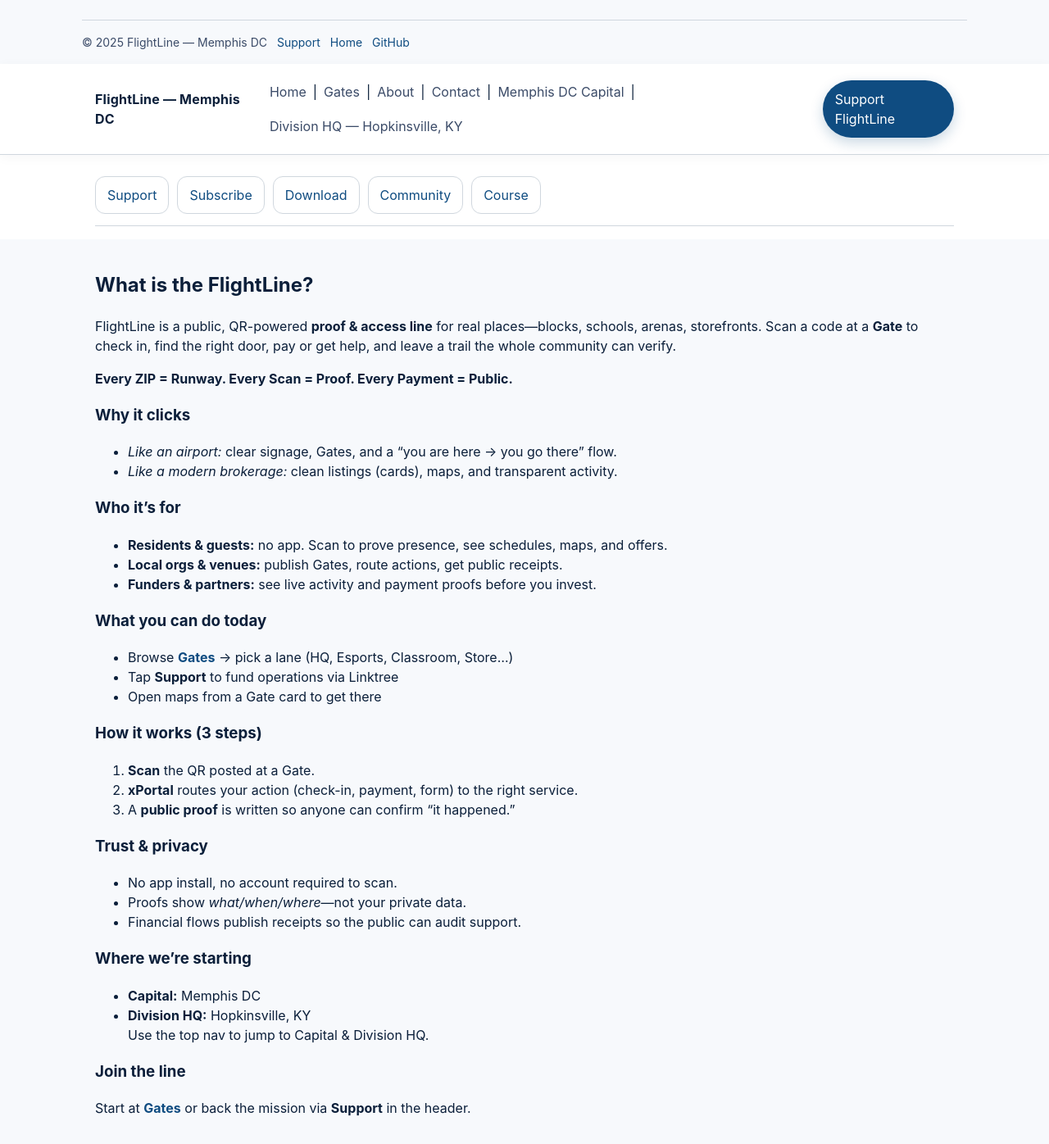
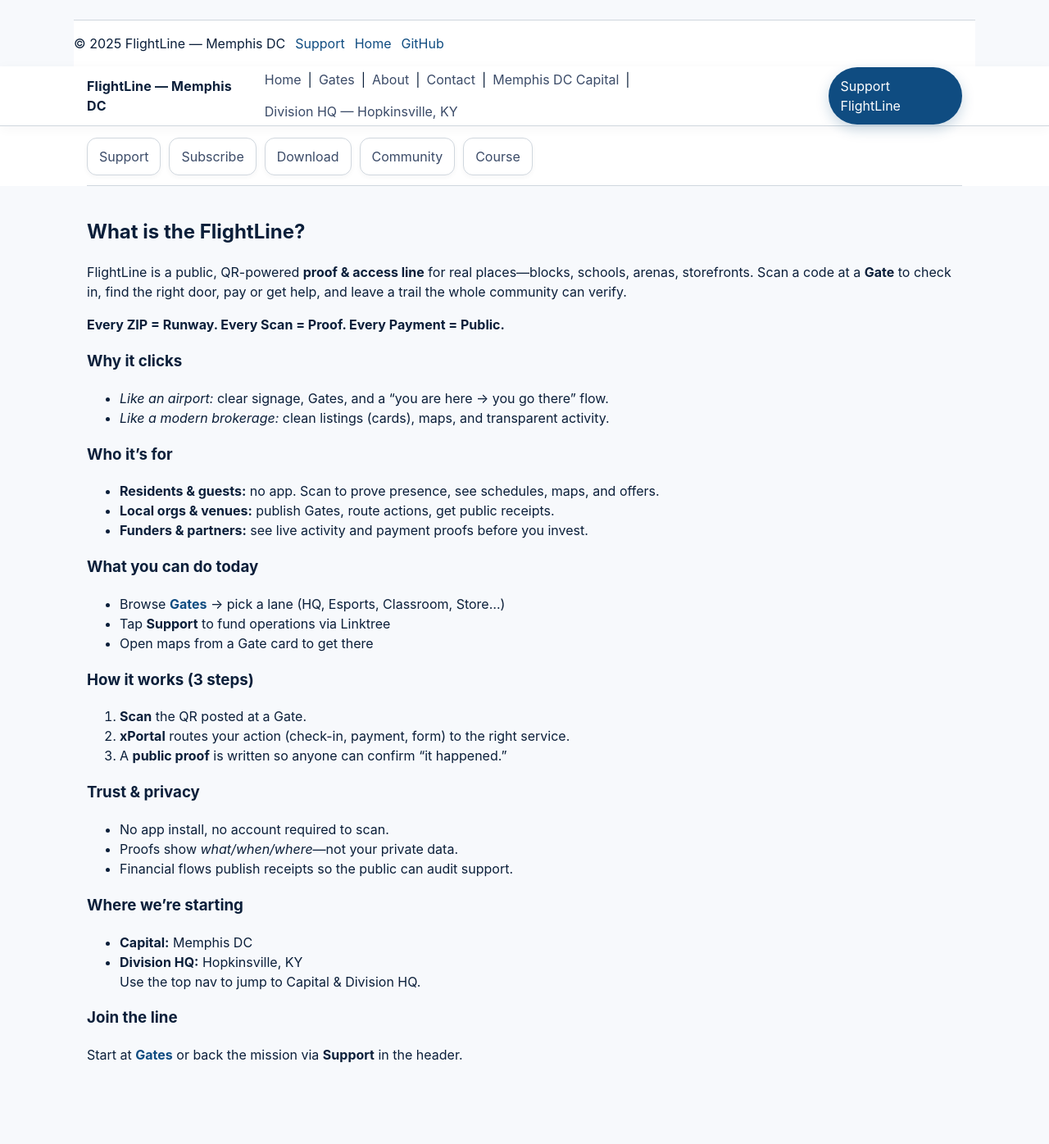
Before and after one commit to taylor7617/flightline-memphisdc, a Jekyll site: the page built from index.md, in a window 1280 px wide and 1396 px high. Shown: the whole window at 82% size. Built offline with Jekyll 4.4.1, drawn with Linux system fonts in a browser that asks for light colours; our own code applies the rules of GitHub Pages for plain Markdown files.

Commit message:
Update style.scss

```diff
--- a/assets/css/style.scss
+++ b/assets/css/style.scss
@@ -1,8 +1,8 @@
 ---
 ---
-/* FlightLine — Airport/Real-Estate UI
+/* FlightLine — Airport × Real-Estate UI (FULL REPLACE)
    - sticky nav + sticky CTA bar
-   - clean cards, large tap targets
+   - terminal cards + large tap targets
    - accessible focus, high contrast, mobile-first
 */
 
@@ -15,10 +15,10 @@
   --accent: #ffc107;     /* taxiway amber */
   --border: #d0d7de;     /* subtle border */
   --ring: #82b7ff;       /* accessible focus */
-  --container: 1080px;
-  --radius: 14px;
+  --container: 1100px;   /* terminal content width */
+  --radius: 16px;
   --shadow: 0 6px 18px rgba(11,31,58,0.08);
-  --sticky-gap: 10px;
+  --nav-h: 58px;         /* sticky nav height */
 }
 
 * { box-sizing: border-box; }
@@ -28,6 +28,8 @@
   color: var(--ink);
   background: var(--bg);
   line-height: 1.5;
+  -webkit-font-smoothing: antialiased;
+  -moz-osx-font-smoothing: grayscale;
 }
 
 a { color: var(--primary); text-decoration: none; }
@@ -38,55 +40,55 @@
   border-radius: 8px;
 }
 
-.container { max-width: var(--container); margin: 0 auto; padding: 16px; }
+.container { max-width: var(--container); margin: 0 auto; padding: 0 16px; }
 
-/* NAV (sticky) */
+/* ===== NAV (sticky) ===== */
 .site-nav {
   position: sticky; top: 0; z-index: 1000;
   background: var(--panel); border-bottom: 1px solid var(--border);
   box-shadow: 0 3px 14px rgba(11,31,58,0.04);
 }
 .site-nav .nav-inner { display: flex; align-items: center; gap: 16px; }
-.brand {
-  font-weight: 700; letter-spacing: 0.2px; color: var(--ink);
-}
-.links { display:flex; align-items:center; flex-wrap:wrap; gap: 6px; }
-.links a { color: var(--muted-ink); padding: 6px 2px; }
-.links a:hover { color: var(--ink); text-decoration: none; }
-.links a + a { position: relative; padding-left: 10px; }
-.links a + a::before {
-  content: " | "; position: absolute; left: -10px; color: var(--border);
-}
+.brand { font-weight: 700; letter-spacing: 0.2px; color: var(--ink); }
+.site-nav .links { display:flex; align-items:center; flex-wrap:wrap; gap: 6px; line-height: 1.3; }
+.site-nav .links a { color: var(--muted-ink); padding: 6px 2px; }
+.site-nav .links a:hover { color: var(--ink); text-decoration: none; }
+.site-nav .links a + a { position: relative; padding-left: 10px; }
+.site-nav .links a + a::before { content: " | "; position: absolute; left: -10px; color: var(--border); }
 .actions { margin-left: auto; }
 
-/* Buttons */
-.btn { display:inline-block; padding:10px 14px; border:1px solid var(--border);
+/* ===== Buttons ===== */
+.btn {
+  display:inline-block; padding:10px 14px; border:1px solid var(--border);
   border-radius: 999px; background: var(--panel); color: var(--ink);
-  text-decoration:none; box-shadow: 0 2px 6px rgba(11,31,58,0.04);
+  text-decoration:none; box-shadow: 0 2px 6px rgba(11,31,58,0.06);
+  transition: filter .12s ease, transform .12s ease;
 }
-.btn:hover { background:#f6f8fa; text-decoration:none; }
+.btn:hover { background:#f6f8fa; text-decoration:none; transform: translateY(-1px); }
 .btn-primary {
   background: var(--primary); color: #fff; border-color: transparent;
   box-shadow: 0 6px 16px rgba(15,76,129,0.22);
 }
 .btn-primary:hover { filter: brightness(1.05); }
 
-/* CTA BAR (sticky under nav) */
-.cta-wrap { position: sticky; top: 58px; z-index: 950; background: var(--panel); }
+/* ===== CTA BAR (sticky under nav) ===== */
+.cta-wrap { position: sticky; top: var(--nav-h); z-index: 950; background: var(--panel); }
+.cta-wrap .container { padding-top: 6px; }
 .cta-bar {
   display:flex; flex-wrap:wrap; gap:10px; align-items:center;
-  padding: 10px 0 14px; border-bottom:1px solid var(--border);
+  padding: 8px 0 12px; border-bottom:1px solid var(--border);
 }
 .cta-bar a {
   display:inline-block; padding:10px 14px; border:1px solid var(--border);
-  border-radius: 12px; text-decoration:none; background:#fff;
+  border-radius: 12px; text-decoration:none; background:#fff; color: var(--muted-ink);
+  box-shadow: 0 2px 6px rgba(11,31,58,0.04);
 }
-.cta-bar a:hover { background:#f6f8fa; }
+.cta-bar a:hover { background:#f6f8fa; color: var(--ink); text-decoration:none; }
 
-/* PAGE */
+/* ===== PAGE ===== */
 .page-content.container { padding-top: 18px; }
 
-/* HERO (Home) */
+/* ===== HERO (Home) ===== */
 .hero {
   background: linear-gradient(180deg, #ffffff 0%, #f7f9fc 100%);
   border:1px solid var(--border); border-radius: var(--radius);
@@ -95,8 +97,12 @@
 .hero h1 { margin: 0 0 8px; font-size: clamp(22px, 3vw, 30px); }
 .hero p.lede { color: var(--muted-ink); margin: 6px 0 14px; }
 
-/* GATES */
-.gate-grid { display:grid; grid-template-columns: repeat(auto-fit, minmax(260px, 1fr)); gap:14px; }
+/* ===== GATES (cards grid) ===== */
+.gate-grid {
+  display:grid;
+  grid-template-columns: repeat(auto-fit, minmax(260px, 1fr));
+  gap:14px;
+}
 .gate-card {
   border:1px solid var(--border); border-radius: var(--radius);
   padding: 14px; background: var(--panel); box-shadow: var(--shadow);
@@ -107,12 +113,48 @@
 .gate-card .meta { font-size: 12px; color: var(--muted-ink); }
 .gate-card .cta { margin-top:auto; }
 
-/* FOOTER (optional future use) */
-footer { color: var(--muted-ink); font-size: 14px; padding: 24px 0; }
+/* ===== Flight Papers — airport × real-estate cards ===== */
+.paper-grid{
+  display:grid;
+  grid-template-columns: repeat(auto-fit,minmax(220px,1fr));
+  gap:16px;
+  margin:16px 0 24px;
+}
+.paper-card{
+  display:block;
+  padding:16px;
+  border:1px solid var(--border);
+  border-radius: var(--radius);
+  background:#ffffff;
+  box-shadow: var(--shadow);
+  text-decoration:none;
+  transition:transform .12s ease, box-shadow .12s ease, border-color .12s ease;
+}
+.paper-card:hover,.paper-card:focus{
+  transform:translateY(-2px);
+  box-shadow:0 10px 24px rgba(16,24,40,.10);
+  border-color:#9aa3af;
+}
+.paper-card h3{margin:0 0 4px;font-size:1.05rem;color:var(--ink)}
+.paper-card p{margin:0;color:#475467}
 
-/* MOBILE */
+/* ===== FOOTER ===== */
+.site-footer{
+  margin-top: 24px;
+  padding: 16px 0;
+  border-top: 1px solid var(--border);
+  background: #fff;
+  position: static; /* normal flow at bottom */
+}
+
+/* ===== ACCESSIBILITY UTIL ===== */
+.sr-only {
+  position:absolute !important; width:1px; height:1px; padding:0; margin:-1px; overflow:hidden; clip:rect(0,0,0,0); white-space:nowrap; border:0;
+}
+
+/* ===== MOBILE ===== */
 @media (max-width: 768px) {
-  .links { gap: 2px; }
+  .site-nav .links { gap: 2px; }
   .actions { width: 100%; margin: 8px 0 0; }
-  .cta-wrap { top: 56px; } /* sticky offset under nav */
+  .cta-wrap { top: calc(var(--nav-h) - 2px); } /* keep snug under nav */
 }
```
